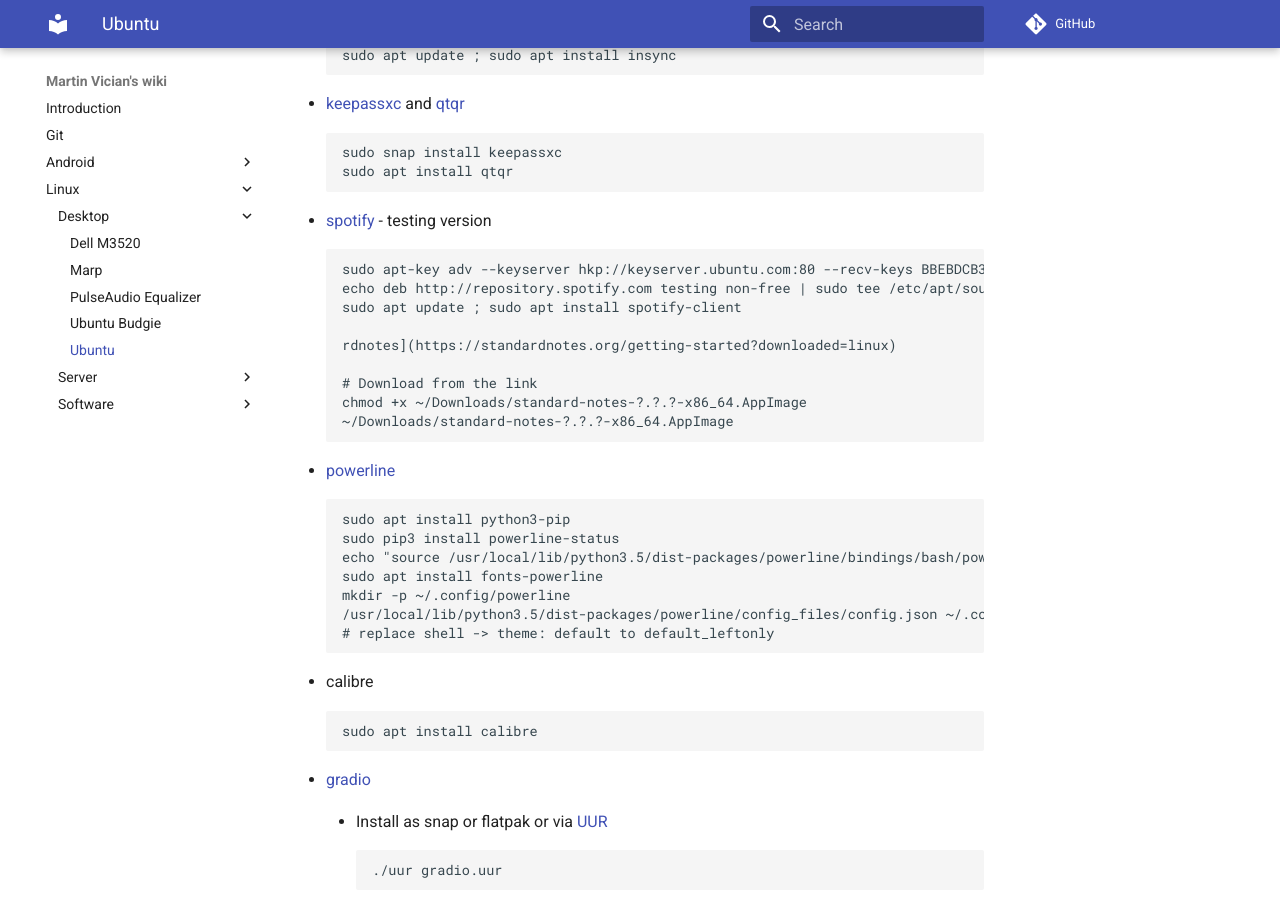
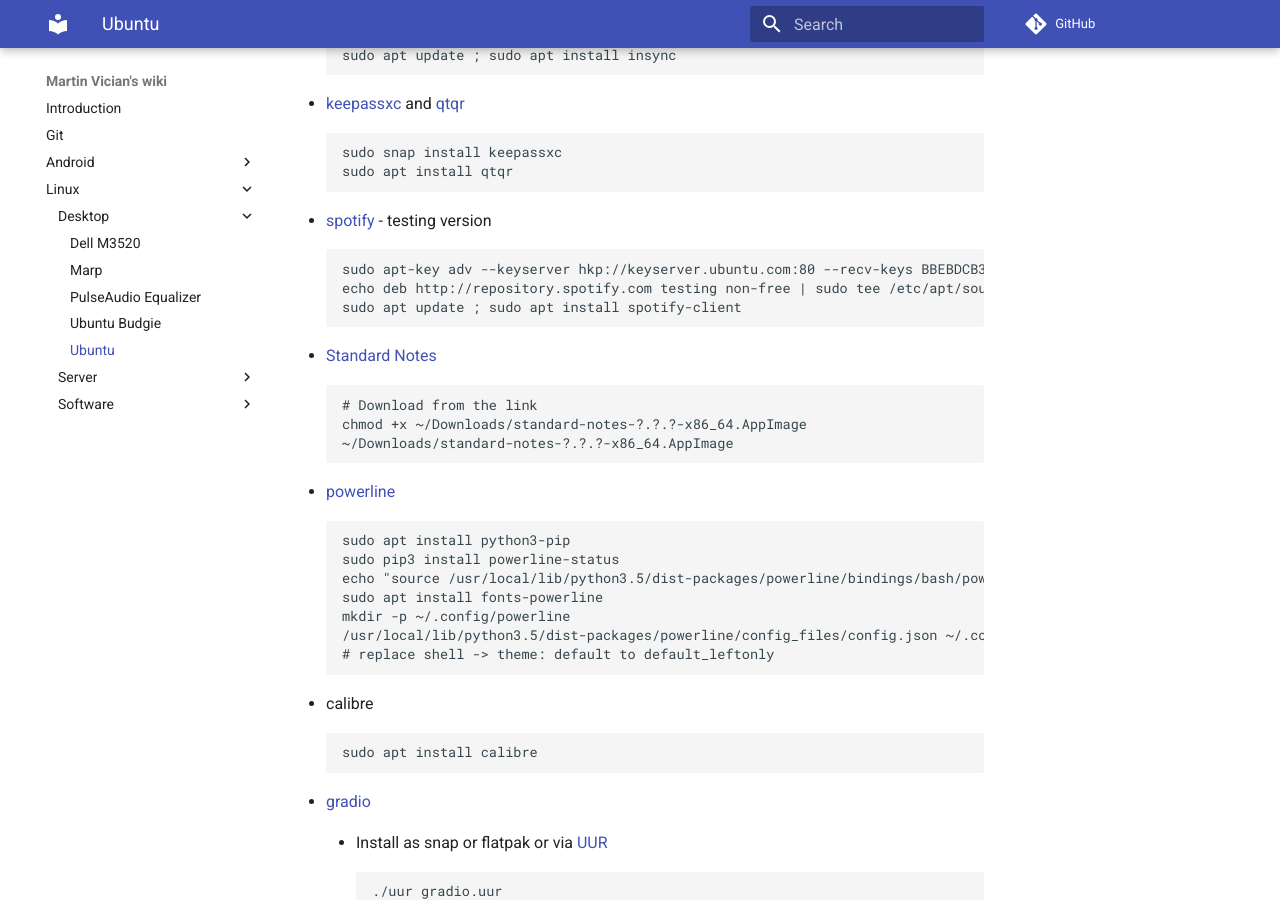
Before and after one commit to vician/wiki, an MkDocs documentation site: the page built from docs/Linux/Desktop/Ubuntu.md, in a window 1280 px wide and 900 px high, scrolled down 405 px. Built offline with MkDocs 1.6.1 and Material for MkDocs 9.7.7, drawn with Linux system fonts in a browser that asks for light colours; comment, search, counter and statistics services are not loaded.

Commit message:
fixed standard notes typo

```diff
--- a/docs/Linux/Desktop/Ubuntu.md
+++ b/docs/Linux/Desktop/Ubuntu.md
@@ -23,7 +23,7 @@ _What I need on my Ubuntu desktop._
 		echo deb http://repository.spotify.com testing non-free | sudo tee /etc/apt/sources.list.d/spotify.list
 		sudo apt update ; sudo apt install spotify-client
 
-		rdnotes](https://standardnotes.org/getting-started?downloaded=linux)
+- [Standard Notes](https://standardnotes.org/getting-started?downloaded=linux)
 
 		# Download from the link
 		chmod +x ~/Downloads/standard-notes-?.?.?-x86_64.AppImage
```
